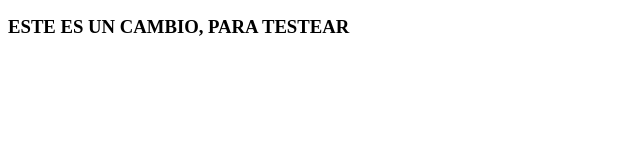
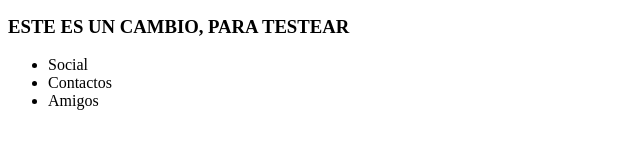
Before and after one commit to Kelly517/mi_primer_repositorio, a plain HTML site: page src/index.html in a window 1280 px wide. Shown: the part 155-304 px from the top of the page, without its empty margins (0-640 px from the left). Drawn offline with Linux system fonts and the light colour scheme.

Commit message:
Testeo 2 con lista en desorden y clase TESTEO2 Pull Request

```diff
--- a/src/index.html
+++ b/src/index.html
@@ -16,5 +16,11 @@
         y en esta pulga nuestras dos sangres se mezclan.</p>
 
 	<h3> ESTE ES UN CAMBIO, PARA TESTEAR </h3>
+
+    <ul class="TESTEO2">
+        <li>Social</li>
+        <li>Contactos</li>
+        <li>Amigos</li>
+    </ul>
 </body>
 </html>
```
